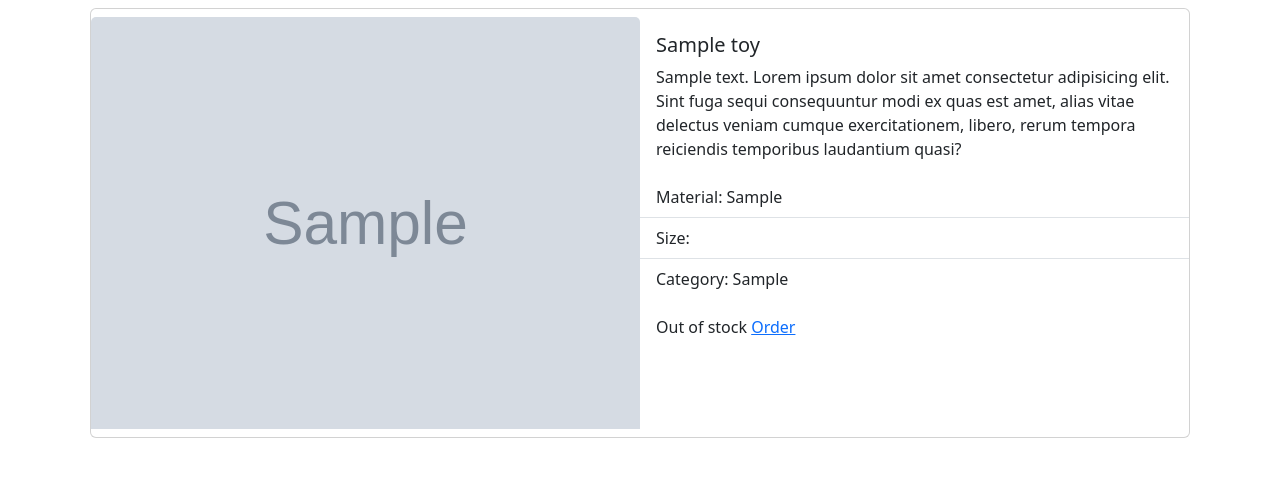
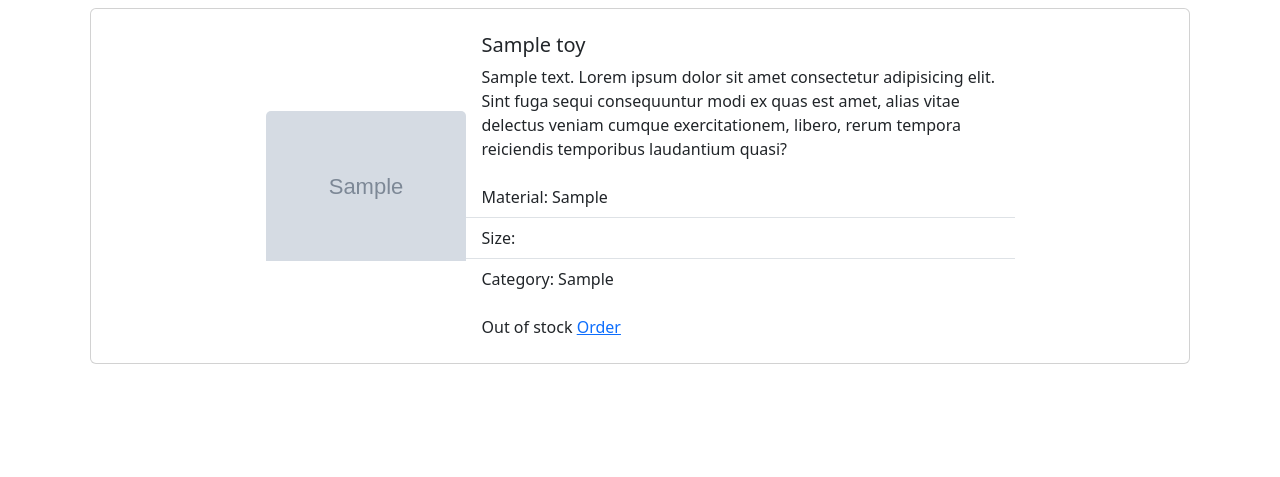
Before and after one commit to YuryLobkov/toyshop, a Django app: page / in a window 1280 px wide. Shown: the part 90-567 px from the top of the page. Run offline with Django 4.2, Linux system fonts and the light colour scheme; tables that the repository leaves empty hold one stand-in row (values such as "Sample post"); grey boxes marked "Sample" are stand-in pictures.

Commit message:
card image resizing

```diff
--- a/toyshop/showcase/templates/showcase/index.html
+++ b/toyshop/showcase/templates/showcase/index.html
@@ -4,8 +4,8 @@
 <div class="container d-lg-flex justify-content-center">
     {% for toy in toy_list %}
         <div class="card mb-3 m-2" >
-            <div class="row g-0 my-2">
-                <div class="col-lg-6 d-flex align-items-center">
+            <div class="row g-0 my-2 justify-content-center">
+                <div class="col-lg-6 d-flex align-items-center " style="width: 200px;">
                     <img src="{{toy.image.url}}" class="card-img-top" alt="{{toy.name}}">
                 </div>
                 <div class="col-lg-6">
```
